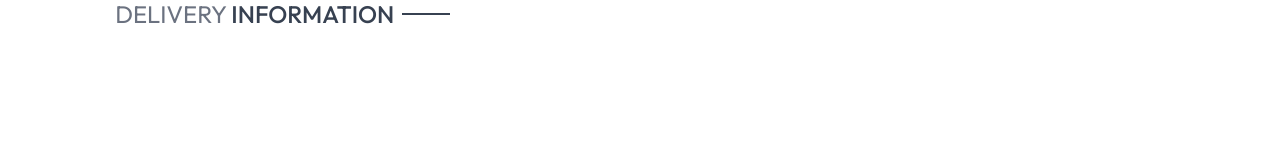
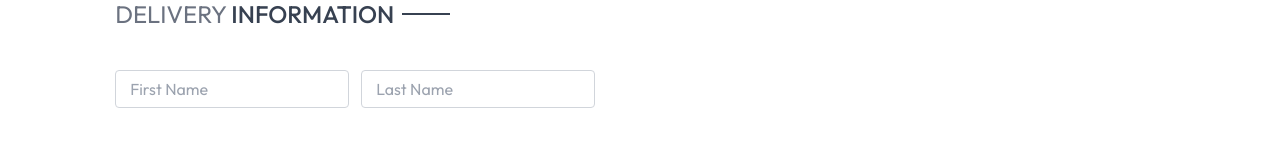
Before and after one commit to ashrafultusar/urban-frontend, a React (Vite) app in the folder urban-frontend/: page /place-order in a window 1280 px wide. Shown: the part 143-303 px from the top of the page. Built offline with nearby package versions, Linux system fonts and the light colour scheme.

Commit message:
added payment from

```diff
--- a/urban-frontend/src/pages/PlaceOrder.jsx
+++ b/urban-frontend/src/pages/PlaceOrder.jsx
@@ -8,9 +8,10 @@ const PlaceOrder = () => {
       <div className="flex flex-col gap-4 w-full sm:max-w-[480px]">
         <div className="text-xl sm:text-2xl my-3">
           <Title text1={"DELIVERY"} text2={"INFORMATION"}></Title>
-              </div>
+        </div>
               <div className="flex gap-3">
-
+                  <input className="border border-gray-300 rounded py-1.5 px-3.5 w-full" placeholder="First Name" type="text" />
+                  <input className="border border-gray-300 rounded py-1.5 px-3.5 w-full" placeholder="Last Name" type="text" />
               </div>
       </div>
     </div>
```
